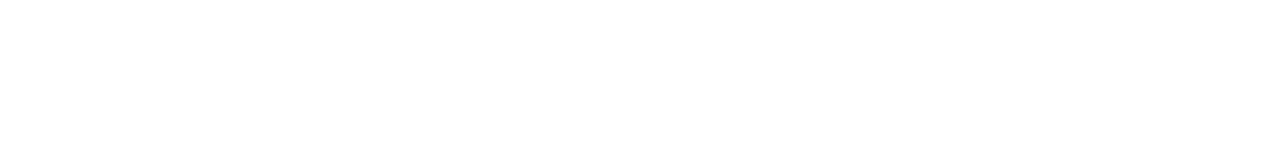
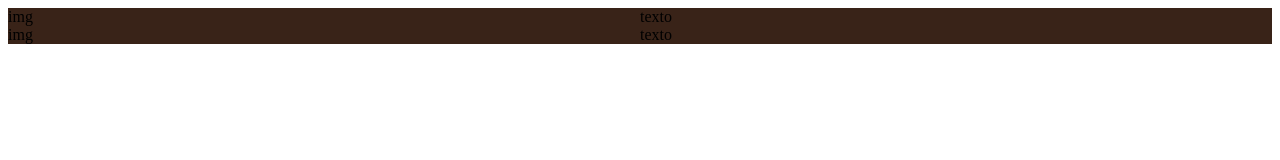
Before and after one commit to JoseRubicco21/Do-camino, a plain HTML site: page index.html in a window 1280 px wide. Drawn offline with Linux system fonts and the light colour scheme; files that its build step writes are made by us from their sources.

Commit message:
Cambio a la estrucura base y adición de color estandares

```diff
--- /dev/null
+++ b/assets/css/base.css
@@ -0,0 +1,32 @@
+:root{
+ /*
+ Definición de variables reutilizables
+ se utilizan tal que:
+    propiedad : var(--text-dark)
+
+ */
+ --text-dark: #000;
+ --text-light: #fff;
+ --background-light: #F8F4EF;
+ --background-dark: #bcb2a8;
+ --accent-light: #6B533D;
+ --accent-dark: #392318;
+}
+
+
+
+
+
+
+/* Sobre-Nosotros CSS */
+#sobre-nosotros {
+    display: grid;
+    grid-template-columns: repeat(2, 1fr);
+    grid-template-rows: repeat(2, 1fr);
+    grid-column-gap: 0px;
+    grid-row-gap: 0px;
+}
+
+div {
+    background-color: var(--accent-dark);
+}
--- a/assets/css/styles.css
+++ /dev/null
@@ -1 +0,0 @@
-/* Preparado para trabajo */
--- a/index.html
+++ b/index.html
@@ -3,7 +3,7 @@
 <head>
     <meta charset="UTF-8">
     <meta name="viewport" content="width=device-width, initial-scale=1.0">
-    <link rel="stylesheet" href="styles.css">
+    <link rel="stylesheet" href="./assets/css/base.css">
     <title>Meson do camiño</title>
 </head>
 <body>
@@ -17,7 +17,10 @@
         </section>
         <!-- Jose -->
         <section id="sobre-nosotros">
-
+            <div class="">img</div>
+            <div class="">texto</div>
+            <div class="">img</div>
+            <div class="">texto</div>
         </section>
         <!-- Reservas, Brais -->
         <section id="reservas">
```
